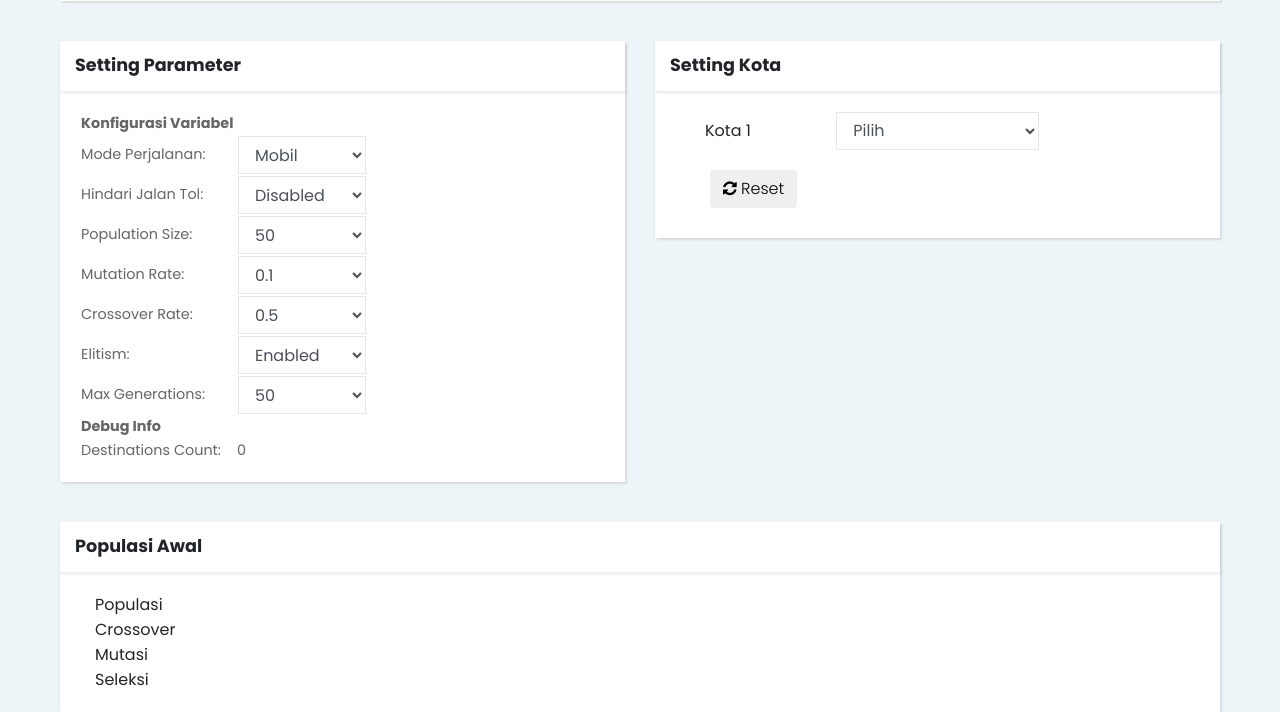
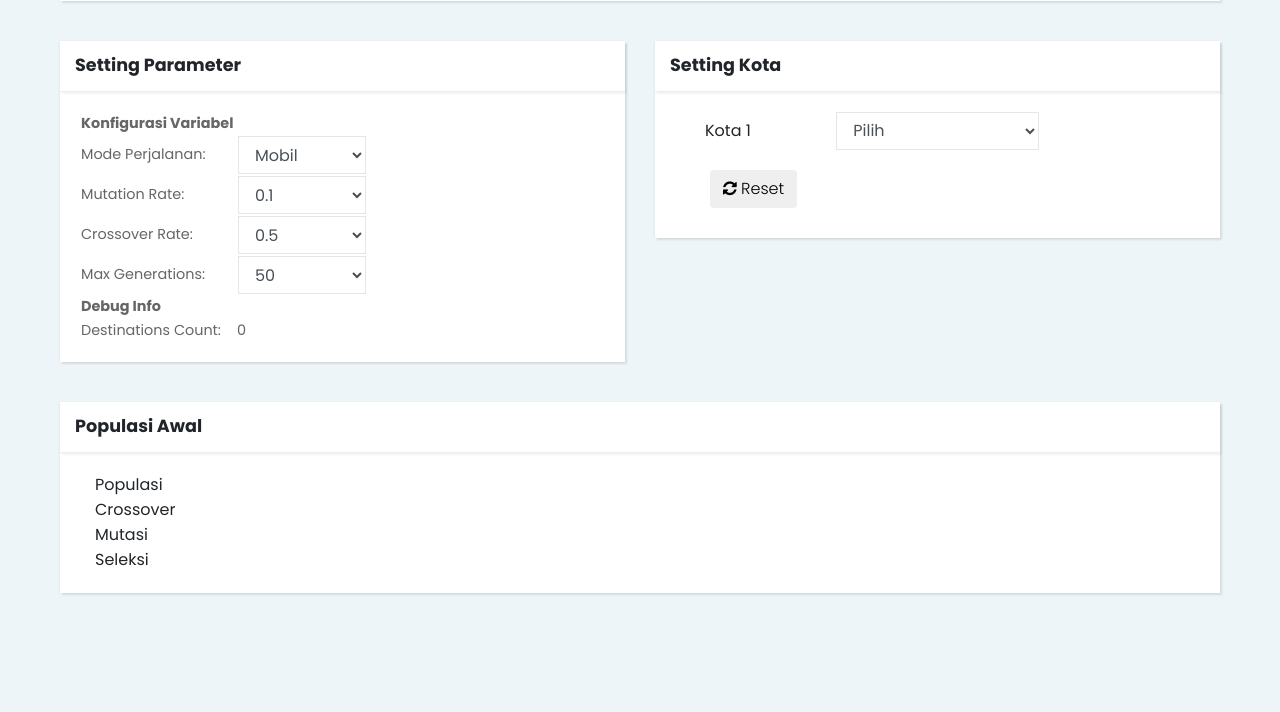
Before and after one commit to salafm/algen, a CodeIgniter app: page /database/ in a window 1280 px wide. Shown: the part 802-1514 px from the top of the page. Run offline with CodeIgniter, Linux system fonts and the light colour scheme; some libraries are stand-ins or nearby versions.

Commit message:
reset fixing

```diff
--- a/application/views/vhome.php
+++ b/application/views/vhome.php
@@ -115,32 +115,6 @@
                                 </td>
                             </tr>
                             <tr>
-                                <td>Hindari Jalan Tol: </td>
-                                <td>
-                                  <div class="input-group col-md-12">
-                                    <select class="tol form-control" id="avoid-highways">
-                                        <option value="1">Enabled</option>
-                                        <option value="0" selected="selected">Disabled</option>
-                                    </select>
-                                    </div>
-                                </td>
-                            </tr>
-                            <tr>
-                                <td>Population Size: </td>
-                                <td>
-                                  <div class="input-group col-md-12">
-                                    <select class="popsize form-control" id="population-size">
-                                        <option value="5">5</option>
-                                        <option value="10">10</option>
-                                        <option value="20">20</option>
-                                        <option value="50" selected="selected">50</option>
-                                        <option value="100">100</option>
-                                        <option value="200">200</option>
-                                    </select>
-                                    </div>
-                                </td>
-                            </tr>
-                            <tr>
                                 <td>Mutation Rate: </td>
                                 <td>
                                   <div class="input-group col-md-12">
@@ -175,17 +149,6 @@
                                         <option value="1">1.0</option>
                                     </select>
                                     </div>
-                                </td>
-                            </tr>
-                            <tr>
-                                <td>Elitism: </td>
-                                <td>
-                                    <div class="input-group col-md-12">
-                                    <select class="elitism form-control" id="elitism">
-                                        <option value="1" selected="selected">Enabled</option>
-                                        <option value="0">Disabled</option>
-                                    </select>
-                                  </div>
                                 </td>
                             </tr>
                             <tr>
@@ -751,6 +714,7 @@
       $('#result2').empty();
       $('#result3').empty();
       $('#result4').empty();
+      document.getElementById("start").style.display = "none";
       $('#pilihkota div').first().find('div.col-md-2').show();
       clearMap();
     }).on('click','#start', function(){
```
